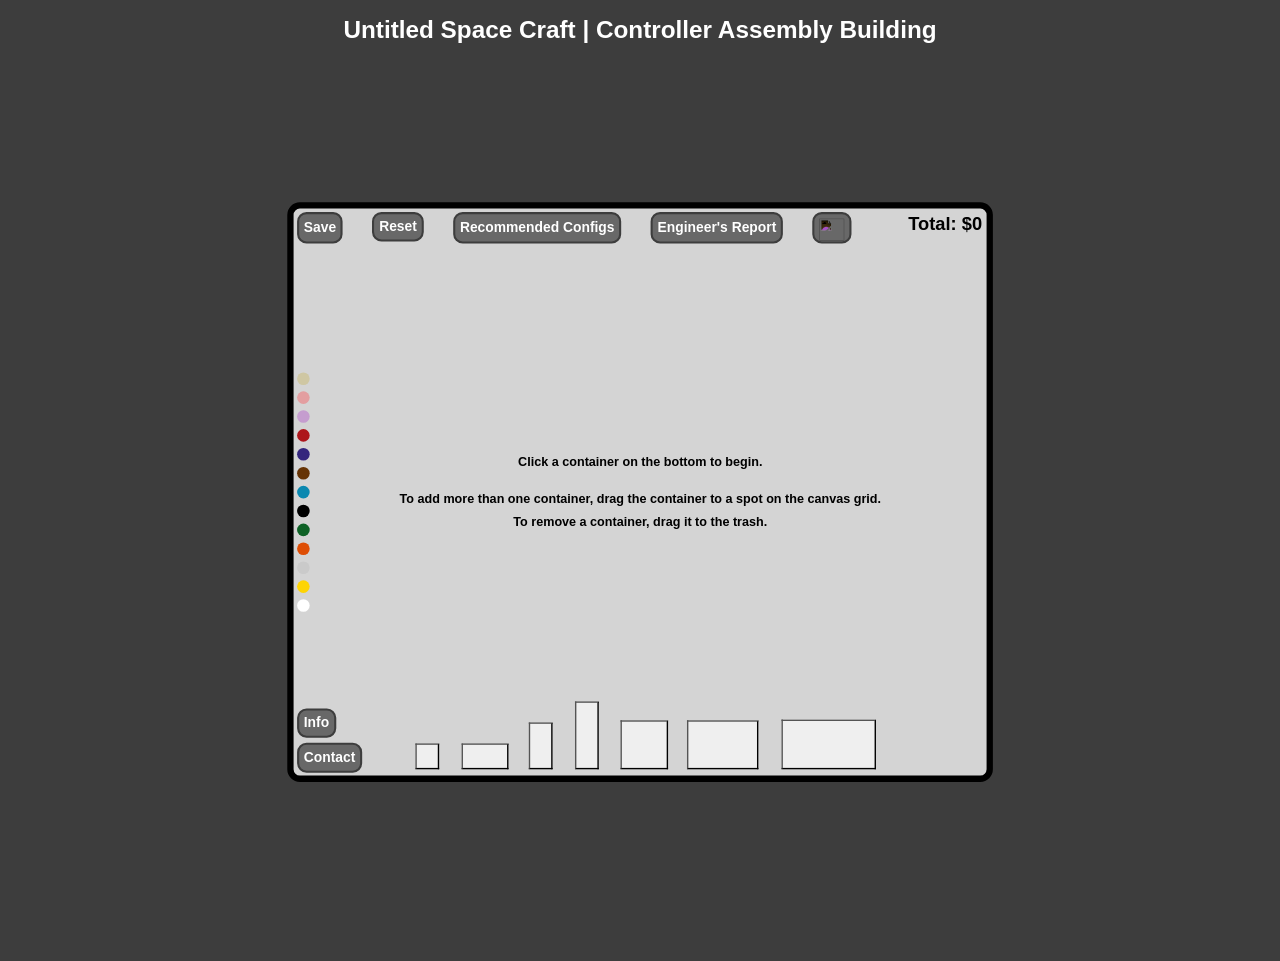
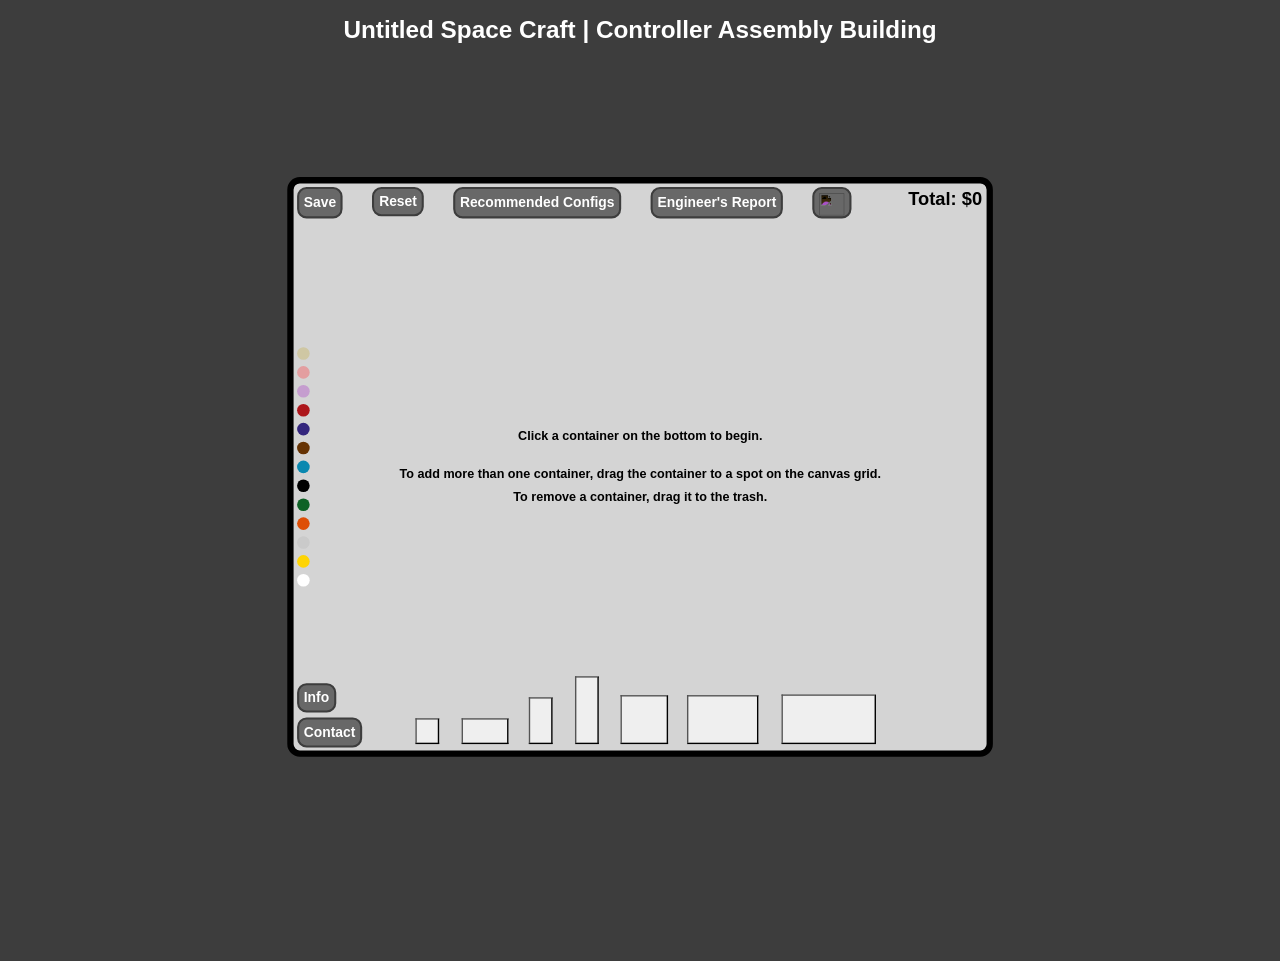

Zoom temp fix

--- a/styles.css
+++ b/styles.css
@@ -4,9 +4,13 @@
 |=================|
 */
 
+html {
+    overflow: auto;
+}
+
 body {
     margin: 0;
-    overflow: hidden;
+    overflow: auto;
     user-select: none;
 }
 
@@ -21,7 +25,7 @@ body {
 #wrapper-wrapper {
     position: relative;
     width: 100%;      /* was 99vw */
-    height: 100vh;    /* was 99vh */
+    min-height: 100vh;
     display: flex;
     justify-content: center;
     align-items: flex-start;
@@ -38,7 +42,7 @@ body {
     width: 100%;
     max-width: 180vh;
     top: -5vh;
-    overflow-x: hidden;
+    overflow-x: visible;
     flex-shrink: 0;
     margin: 2vh auto 0 auto;
 }
